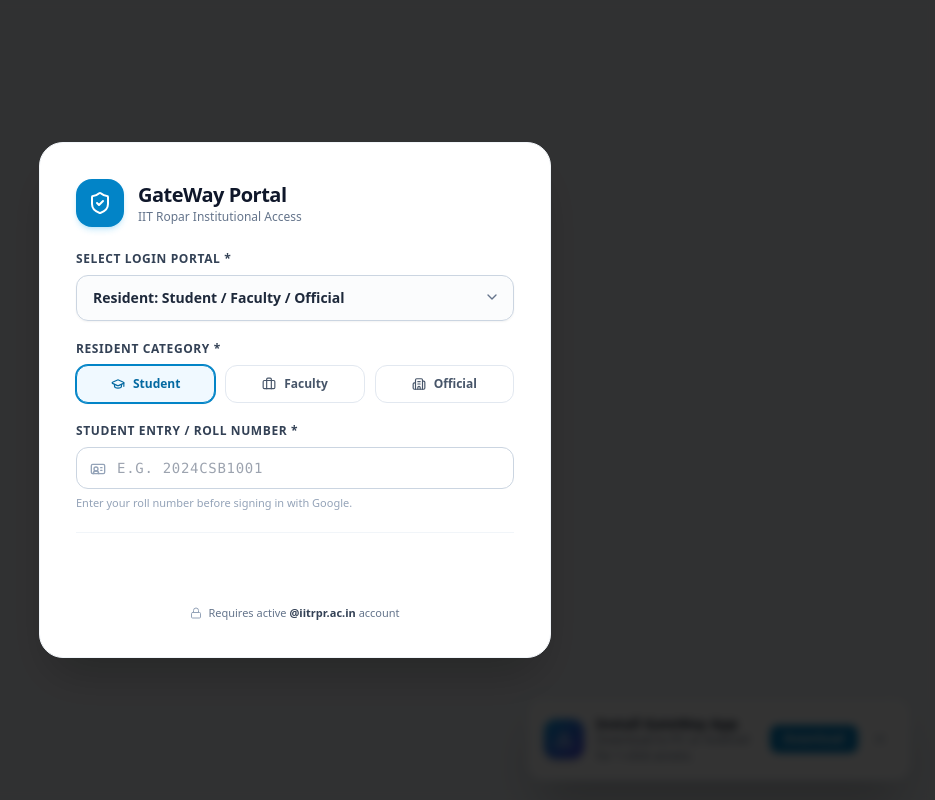
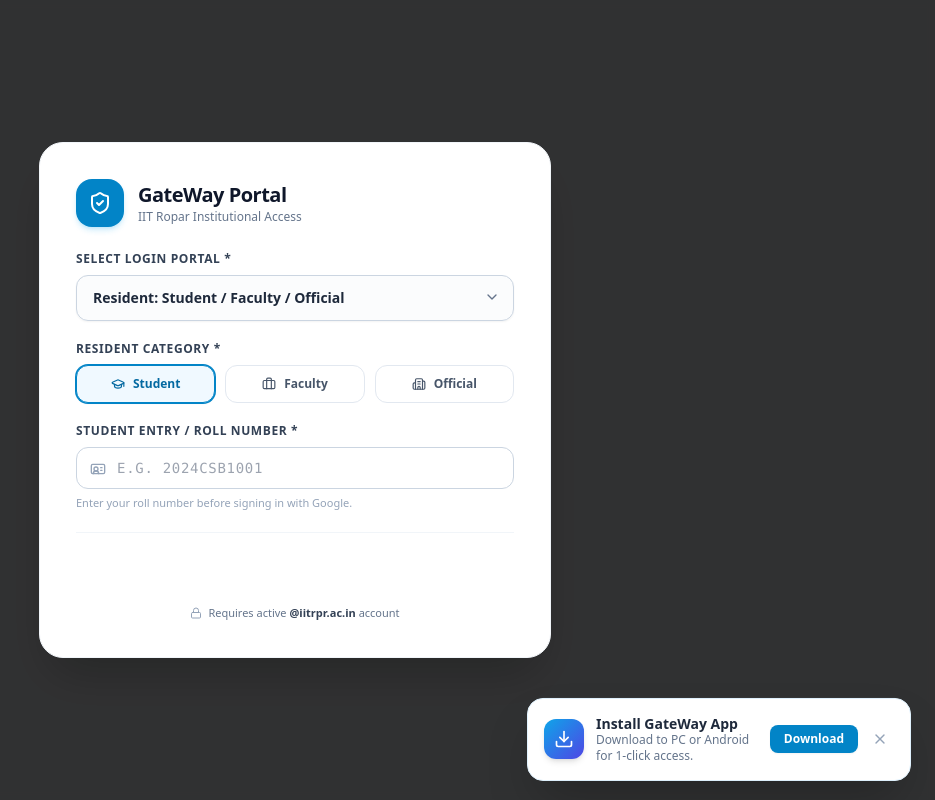
Before and after one commit to anweshaaroy/GateWay, a React (Vite) app: page / in a window 1280 px wide. Shown: the whole page, without its empty margins (345-1280 px from the left). Built offline with nearby package versions, Linux system fonts and the light colour scheme; no server answers.

Commit message:
Show PWA download prompt strictly on login portal and bring it above overlay

```diff
--- a/src/App.jsx
+++ b/src/App.jsx
@@ -4,7 +4,7 @@ import ResidentPortal from "./components/ResidentPortal";
 import AdminDesk from "./components/AdminDesk";
 import GuardTerminal from "./components/GuardTerminal";
 import { LargeDocModal, QrGeneratedModal } from "./components/Modals";
-import InstallPrompt, { InstallButton } from "./components/InstallPrompt";
+import InstallPrompt from "./components/InstallPrompt";
 import { ShieldCheck, LogOut, Clock } from "lucide-react";
 
 const BACKEND_URL = import.meta.env.VITE_BACKEND_URL || "http://localhost:5000/api";
@@ -307,7 +307,6 @@ export default function App() {
                   <strong className="font-mono text-slate-800">{formatSessionTime(timeLeft)}</strong>
                 </div>
 
-                <InstallButton />
                 <button
                   onClick={handleSignOut}
                   className="flex items-center space-x-1.5 px-3 py-1.5 rounded-lg text-xs font-semibold bg-rose-50 text-rose-700 hover:bg-rose-100 border border-rose-200 transition cursor-pointer"
@@ -365,8 +364,8 @@ export default function App() {
         passData={approvedQrPass}
       />
 
-      {/* Cross-device PWA Install Banner */}
-      <InstallPrompt />
+      {/* Cross-device PWA Install Banner — ONLY shown on Login Portal */}
+      {!currentUser && <InstallPrompt />}
     </div>
   );
 }
--- a/src/components/InstallPrompt.jsx
+++ b/src/components/InstallPrompt.jsx
@@ -92,7 +92,7 @@ export function InstallButton({ className = "" }) {
 
 export function InstallGuideModal({ onClose }) {
   return (
-    <div className="fixed inset-0 z-50 bg-slate-900/60 backdrop-blur-sm flex items-center justify-center p-4">
+    <div className="fixed inset-0 z-[70] bg-slate-900/60 backdrop-blur-sm flex items-center justify-center p-4">
       <div className="bg-white rounded-2xl max-w-md w-full shadow-2xl border border-slate-100 overflow-hidden animate-in fade-in zoom-in duration-150">
         <div className="bg-gradient-to-r from-sky-600 to-indigo-600 text-white p-5 flex items-center justify-between">
           <div className="flex items-center space-x-3">
@@ -171,7 +171,7 @@ export default function InstallPrompt() {
       <>
         <button
           onClick={() => triggerInstall(() => setShowGuide(true))}
-          className="fixed bottom-4 right-4 z-40 bg-sky-600 hover:bg-sky-700 text-white px-3.5 py-2 rounded-full shadow-xl flex items-center space-x-2 text-xs font-semibold transition-all hover:scale-105 cursor-pointer border border-white/20"
+          className="fixed bottom-4 right-4 z-[60] bg-sky-600 hover:bg-sky-700 text-white px-3.5 py-2 rounded-full shadow-xl flex items-center space-x-2 text-xs font-semibold transition-all hover:scale-105 cursor-pointer border border-white/20"
           title="Install GateWay PWA"
         >
           <Download className="w-4 h-4" />
@@ -187,7 +187,7 @@ export default function InstallPrompt() {
     <>
       <aside
         aria-label="App installation notification"
-        className="fixed bottom-4 left-4 right-4 sm:left-auto sm:right-6 sm:w-96 bg-white border border-sky-100 rounded-2xl shadow-2xl p-4 z-40 flex items-center justify-between space-x-3 transition-all animate-bounce hover:animate-none"
+        className="fixed bottom-4 left-4 right-4 sm:left-auto sm:right-6 sm:w-96 bg-white border border-sky-100 rounded-2xl shadow-2xl p-4 z-[60] flex items-center justify-between space-x-3 transition-all animate-bounce hover:animate-none"
       >
         <div className="flex items-center space-x-3">
           <div className="w-10 h-10 rounded-xl bg-gradient-to-br from-sky-500 to-indigo-600 text-white flex items-center justify-center shrink-0 shadow-md">
```
